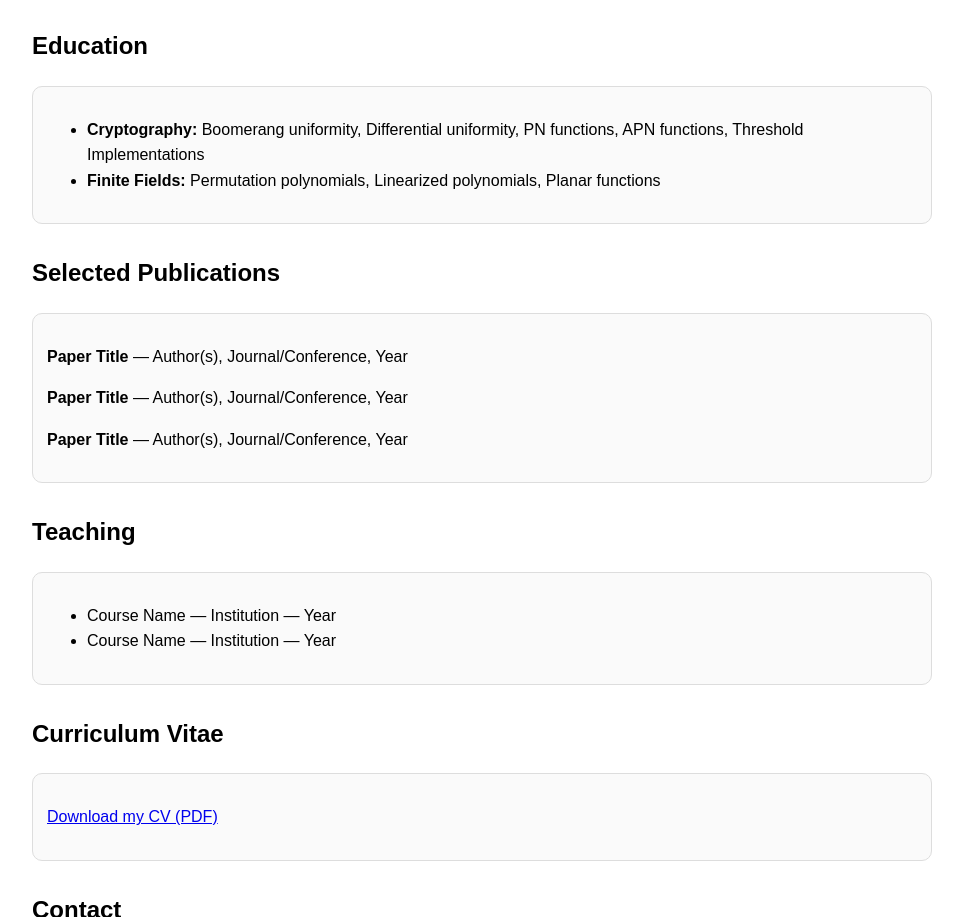
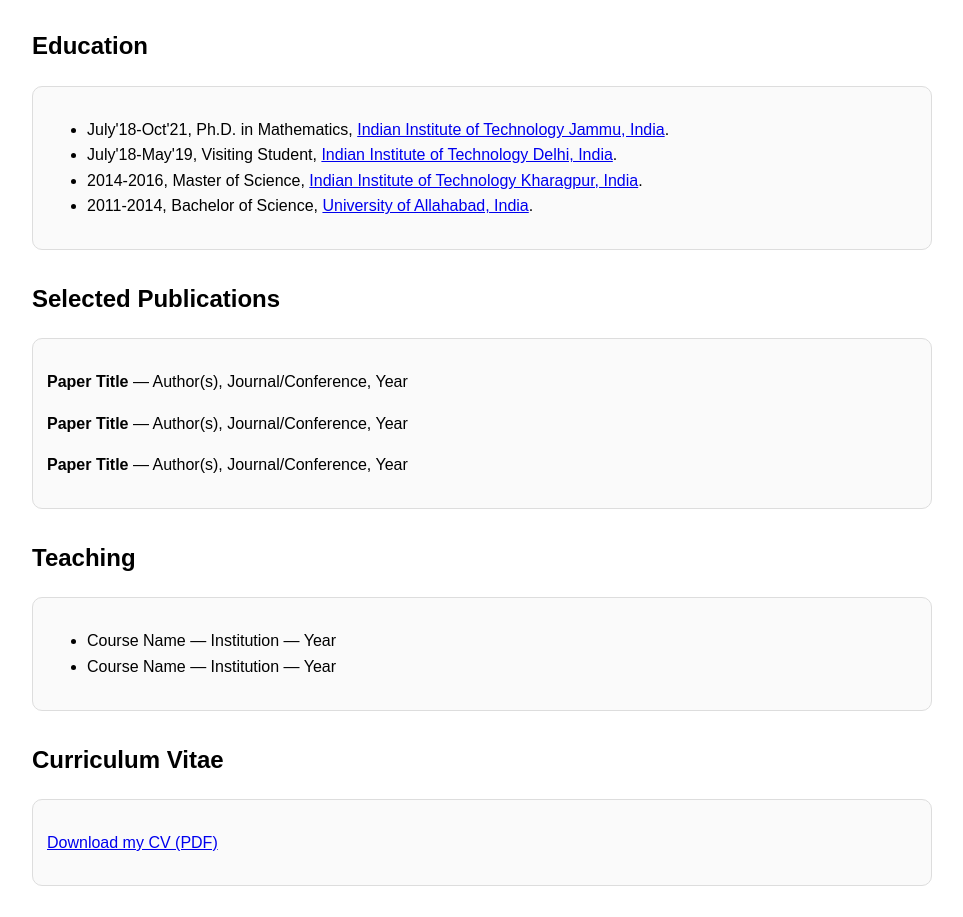
Before and after one commit to mathmohit/view, a plain HTML site: page index.html in a window 1280 px wide. Shown: the part 947-1864 px from the top of the page, without its empty margins (158-1121 px from the left). Drawn offline with Linux system fonts and the light colour scheme.

Commit message:
Update index.html

```diff
--- a/index.html
+++ b/index.html
@@ -101,8 +101,10 @@
 <h2 id="education">Education</h2>
 <div class="card">
   <ul>
-    <li> <b>Cryptography:</b> Boomerang uniformity, Differential uniformity, PN functions, APN functions, Threshold Implementations</li>
-    <li> <b>Finite Fields:</b> Permutation polynomials, Linearized polynomials, Planar functions</li>
+    <li> July'18-Oct'21, Ph.D. in Mathematics, <a href="https://www.iitjammu.ac.in/">Indian Institute of Technology Jammu, India</a>.</li>
+    <li> July'18-May'19, Visiting Student, <a href="https://home.iitd.ac.in/">Indian Institute of Technology Delhi, India</a>.</li>
+    <li> 2014-2016, Master of Science, <a href="http://www.iitkgp.ac.in/">Indian Institute of Technology Kharagpur, India</a>.</li>
+    <li> 2011-2014, Bachelor of Science, <a href="https://www.allduniv.ac.in/">University of Allahabad, India</a>.</li>
   </ul>
 </div>
 
```
